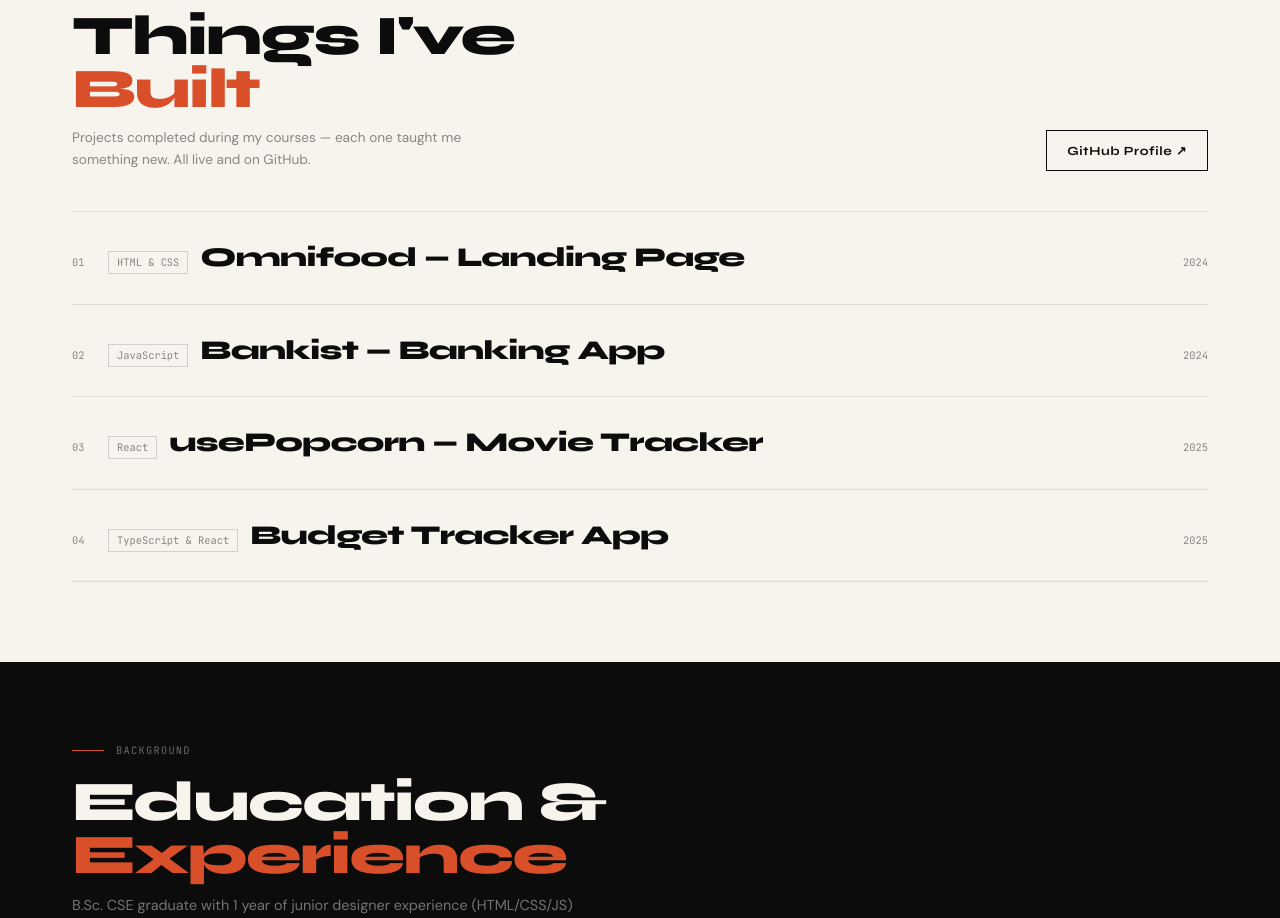
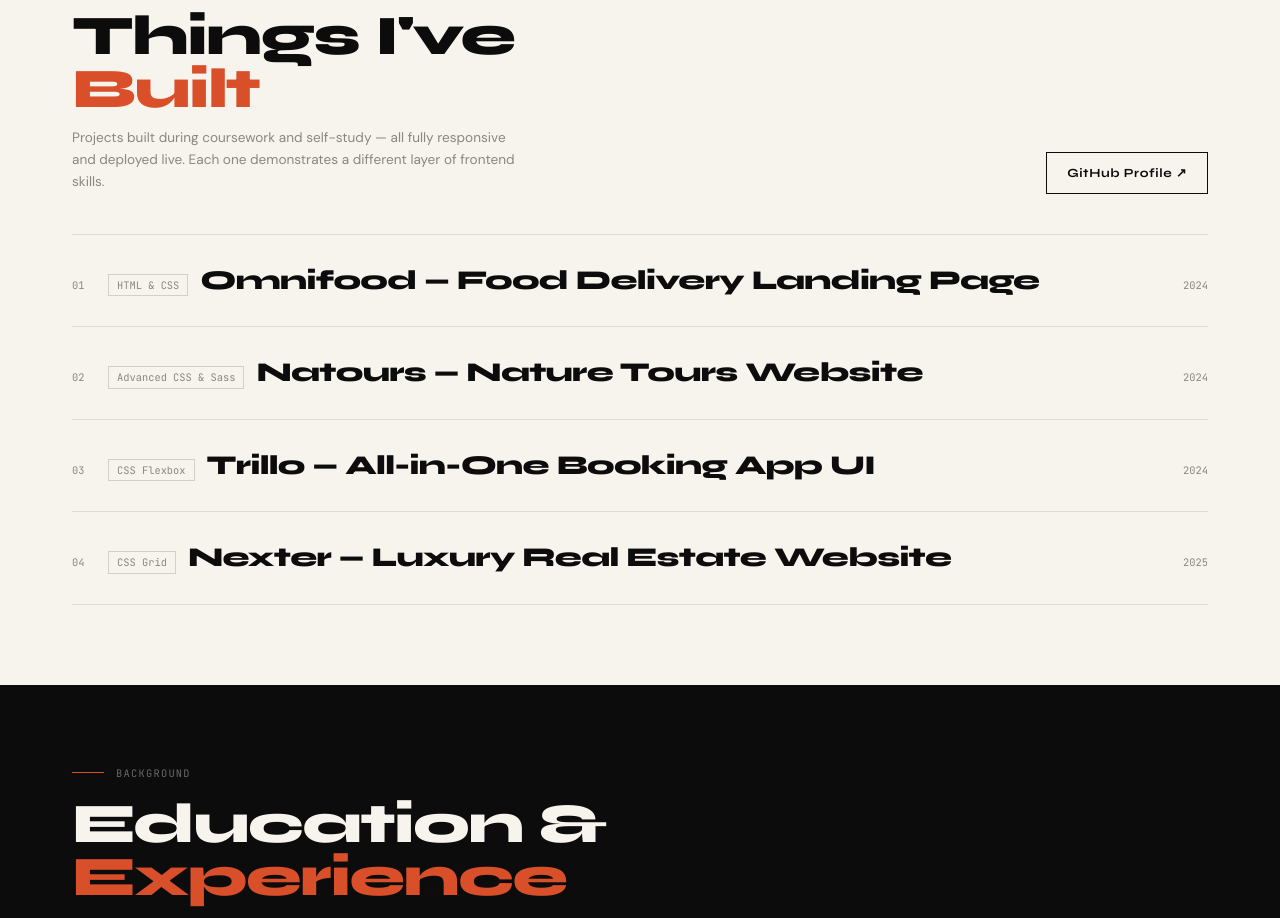
Before and after one commit to shima-taklima/shima-taklima.github.io, a React (Vite) app: page / in a window 1280 px wide. Shown: the part 2740-3658 px from the top of the page. Built offline with nearby package versions, Linux system fonts and the light colour scheme.

Commit message:
updated project section

```diff
--- a/src/i18n/en.js
+++ b/src/i18n/en.js
@@ -151,7 +151,7 @@ const en = {
     eyebrow: 'Projects',
     heading1: "Things I've",
     heading2: 'Built',
-    note: 'Projects completed during my courses — each one taught me something new. All live and on GitHub.',
+    note: 'Projects built during coursework and self-study — all fully responsive and deployed live. Each one demonstrates a different layer of frontend skills.',
     github: 'GitHub Profile ↗',
     live: 'Live ↗',
     githubLink: 'GitHub ↗',
@@ -160,41 +160,41 @@ const en = {
         num: '01',
         cat: 'HTML & CSS',
         year: '2024',
-        title: 'Omnifood — Landing Page',
-        desc: 'A fully responsive landing page for a fictional food delivery startup. Built with pure HTML and CSS using Flexbox and Grid. Features smooth scrolling, sticky nav, and mobile hamburger menu.',
-        tags: ['HTML5', 'CSS3', 'Flexbox', 'Grid', 'Responsive'],
-        live: 'https://tarotaro.github.io/omnifood', // TODO
-        github: 'https://github.com/tarotaro/omnifood', // TODO
+        title: 'Omnifood — Food Delivery Landing Page',
+        desc: 'A fully responsive landing page for an AI-powered food subscription service. Built with semantic HTML5 and modern CSS including Flexbox, CSS Grid, and smooth scroll animations. Features a sticky nav, meal showcase, pricing section, and sign-up form.',
+        tags: ['HTML5', 'CSS3', 'Flexbox', 'Grid', 'Responsive', 'Animations'],
+        live: 'https://omnifood-shima.netlify.app/',
+        github: 'https://github.com/shima-taklima',
       },
       {
         num: '02',
-        cat: 'JavaScript',
+        cat: 'Advanced CSS & Sass',
         year: '2024',
-        title: 'Bankist — Banking App',
-        desc: 'A simulated online banking UI with login, money transfers, loan requests, and account closure. Built with vanilla JavaScript using arrays, DOM manipulation, and timers.',
-        tags: ['JavaScript', 'DOM', 'Arrays', 'CSS3'],
-        live: 'https://tarotaro.github.io/omnifood', // TODO
-        github: 'https://github.com/tarotaro/omnifood', // TODO
+        title: 'Natours — Nature Tours Website',
+        desc: 'A visually rich landing page for an outdoor adventure tour company. Built with advanced CSS and Sass — featuring clip-path shapes, CSS animations, floating card flips, a video background section, and a multi-step booking form.',
+        tags: ['HTML5', 'CSS3', 'Sass', 'Animations', 'Responsive'],
+        live: 'https://natours-shima.netlify.app/',
+        github: 'https://github.com/shima-taklima',
       },
       {
         num: '03',
-        cat: 'React',
-        year: '2025',
-        title: 'usePopcorn — Movie Tracker',
-        desc: 'A React app that lets users search movies via the OMDB API, view details, rate them, and track a personal watchlist. Practiced useState, useEffect, custom hooks, and localStorage.',
-        tags: ['React', 'Hooks', 'API', 'localStorage'],
-        live: 'https://tarotaro.github.io/omnifood', // TODO
-        github: 'https://github.com/tarotaro/omnifood', // TODO
+        cat: 'CSS Flexbox',
+        year: '2024',
+        title: 'Trillo — All-in-One Booking App UI',
+        desc: 'A hotel and travel booking app interface built entirely with CSS Flexbox. Demonstrates complex nested flex layouts, a sidebar navigation, hotel detail cards with ratings and reviews, and a fully responsive multi-panel UI.',
+        tags: ['HTML5', 'CSS3', 'Flexbox', 'Sass', 'UI Design'],
+        live: 'https://trillo-shima.netlify.app/',
+        github: 'https://github.com/shima-taklima',
       },
       {
         num: '04',
-        cat: 'TypeScript & React',
+        cat: 'CSS Grid',
         year: '2025',
-        title: 'Budget Tracker App',
-        desc: 'A personal finance tracker built with React and TypeScript. Add/remove expenses by category, view spending summaries, and filter by date. My first TypeScript project end-to-end.',
-        tags: ['TypeScript', 'React', 'Context API', 'Vite'],
-        live: 'https://tarotaro.github.io/omnifood', // TODO
-        github: 'https://github.com/tarotaro/omnifood', // TODO
+        title: 'Nexter — Luxury Real Estate Website',
+        desc: 'A luxury real estate landing page built with CSS Grid as the primary layout system. Features a complex overlapping grid layout, property listing cards, a gallery section, and realtor profiles — showcasing advanced CSS Grid techniques.',
+        tags: ['HTML5', 'CSS3', 'CSS Grid', 'Sass', 'Responsive'],
+        live: 'https://nexter-shima.netlify.app/',
+        github: 'https://github.com/shima-taklima',
       },
     ],
   },
--- a/src/i18n/ja.js
+++ b/src/i18n/ja.js
@@ -151,7 +151,7 @@ const ja = {
     eyebrow: 'プロジェクト',
     heading1: '実際に',
     heading2: '作ったもの',
-    note: 'コース受講中に制作したプロジェクトです。それぞれが大切な学びの場でした。すべてライブ公開・GitHub掲載済みです。',
+    note: 'コース受講・自己学習で制作したプロジェクトです。すべてレスポンシブ対応でライブ公開済み。それぞれ異なるフロントエンドスキルを実践的に習得しました。',
     github: 'GitHubプロフィール ↗',
     live: 'ライブ ↗',
     githubLink: 'GitHub ↗',
@@ -159,42 +159,49 @@ const ja = {
       {
         num: '01',
         cat: 'HTML & CSS',
-        year: '2024',
-        title: 'Omnifood — ランディングページ',
-        desc: '架空のフードデリバリー会社向けの完全レスポンシブなランディングページ。FlexboxとGridを使い純粋なHTML/CSSで構築。スムーズスクロール、スティッキーナビ、モバイルハンバーガーメニュー実装。',
-        tags: ['HTML5', 'CSS3', 'Flexbox', 'Grid', 'レスポンシブ'],
-        live: 'https://tarotaro.github.io/omnifood', // TODO
-        github: 'https://github.com/tarotaro/omnifood', // TODO
+        year: '2024年',
+        title: 'Omnifood — フードデリバリーLP',
+        desc: 'AI搭載フード定期購読サービスの完全レスポンシブなランディングページ。セマンティックHTML5とFlexbox・CSS Gridを活用し、スクロールアニメーション・スティッキーナビ・食事紹介・料金セクション・申し込みフォームを実装。',
+        tags: [
+          'HTML5',
+          'CSS3',
+          'Flexbox',
+          'Grid',
+          'レスポンシブ',
+          'アニメーション',
+        ],
+        live: 'https://omnifood-shima.netlify.app/',
+        github: 'https://github.com/shima-taklima',
       },
       {
         num: '02',
-        cat: 'JavaScript',
-        year: '2024',
-        title: 'Bankist — バンキングアプリ',
-        desc: 'ログイン認証・送金・ローン申請・口座閉鎖機能を持つ模擬オンラインバンキングUI。バニラJavaScriptで配列、DOM操作、タイマーを活用して構築。',
-        tags: ['JavaScript', 'DOM', '配列', 'CSS3'],
-        live: 'https://tarotaro.github.io/omnifood', // TODO
-        github: 'https://github.com/tarotaro/omnifood', // TODO
+        cat: 'アドバンスCSS & Sass',
+        year: '2024年',
+        title: 'Natours — アウトドアツアーサイト',
+        desc: 'アウトドアツアー会社向けのビジュアルリッチなランディングページ。Sassを使った高度なCSS技術を実践 — clip-pathシェイプ・CSSアニメーション・カードフリップ・動画背景・マルチステップ予約フォームを実装。',
+        tags: ['HTML5', 'CSS3', 'Sass', 'アニメーション', 'レスポンシブ'],
+        live: 'https://natours-shima.netlify.app/',
+        github: 'https://github.com/shima-taklima',
       },
       {
         num: '03',
-        cat: 'React',
-        year: '2025',
-        title: 'usePopcorn — 映画トラッカー',
-        desc: 'OMDB APIを使って映画を検索・詳細表示・評価・ウォッチリスト管理できるReactアプリ。useState・useEffect・カスタムフック・localStorageを実践的に習得。',
-        tags: ['React', 'Hooks', 'API', 'localStorage'],
-        live: 'https://tarotaro.github.io/omnifood', // TODO
-        github: 'https://github.com/tarotaro/omnifood', // TODO
+        cat: 'CSS Flexbox',
+        year: '2024年',
+        title: 'Trillo — 旅行予約アプリUI',
+        desc: 'CSS Flexboxで構築したホテル・旅行予約アプリのインターフェース。複雑なネストされたFlexレイアウト・サイドバーナビ・ホテル詳細カード・評価・レビューなど、多パネルUIを完全レスポンシブで実装。',
+        tags: ['HTML5', 'CSS3', 'Flexbox', 'Sass', 'UIデザイン'],
+        live: 'https://trillo-shima.netlify.app/',
+        github: 'https://github.com/shima-taklima',
       },
       {
         num: '04',
-        cat: 'TypeScript & React',
-        year: '2025',
-        title: '支出管理アプリ',
-        desc: 'ReactとTypeScriptで構築した家計簿アプリ。カテゴリ別に支出を追加・削除し、集計と日付フィルタ機能を実装。初めてのTypeScriptフルプロジェクト。',
-        tags: ['TypeScript', 'React', 'Context API', 'Vite'],
-        live: 'https://tarotaro.github.io/omnifood', // TODO
-        github: 'https://github.com/tarotaro/omnifood', // TODO
+        cat: 'CSS Grid',
+        year: '2025年',
+        title: 'Nexter — 高級不動産サイト',
+        desc: 'CSS Gridをメインレイアウトシステムとして使用した高級不動産ランディングページ。複雑な重なり合うグリッドレイアウト・物件カード・ギャラリーセクション・不動産エージェントプロフィールを実装し、CSSグリッドの高度なテクニックを実践。',
+        tags: ['HTML5', 'CSS3', 'CSS Grid', 'Sass', 'レスポンシブ'],
+        live: 'https://nexter-shima.netlify.app/',
+        github: 'https://github.com/shima-taklima',
       },
     ],
   },
```
